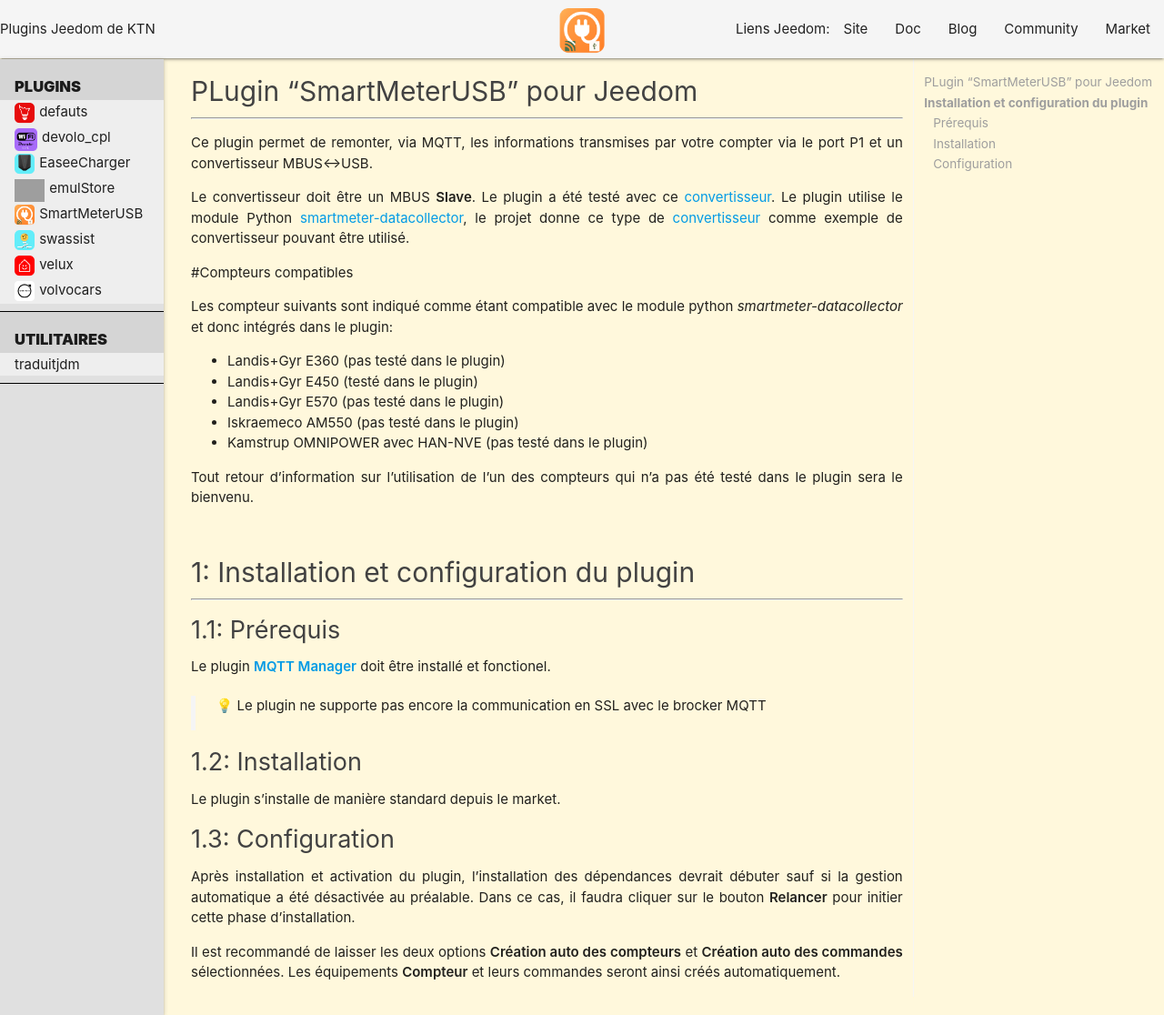
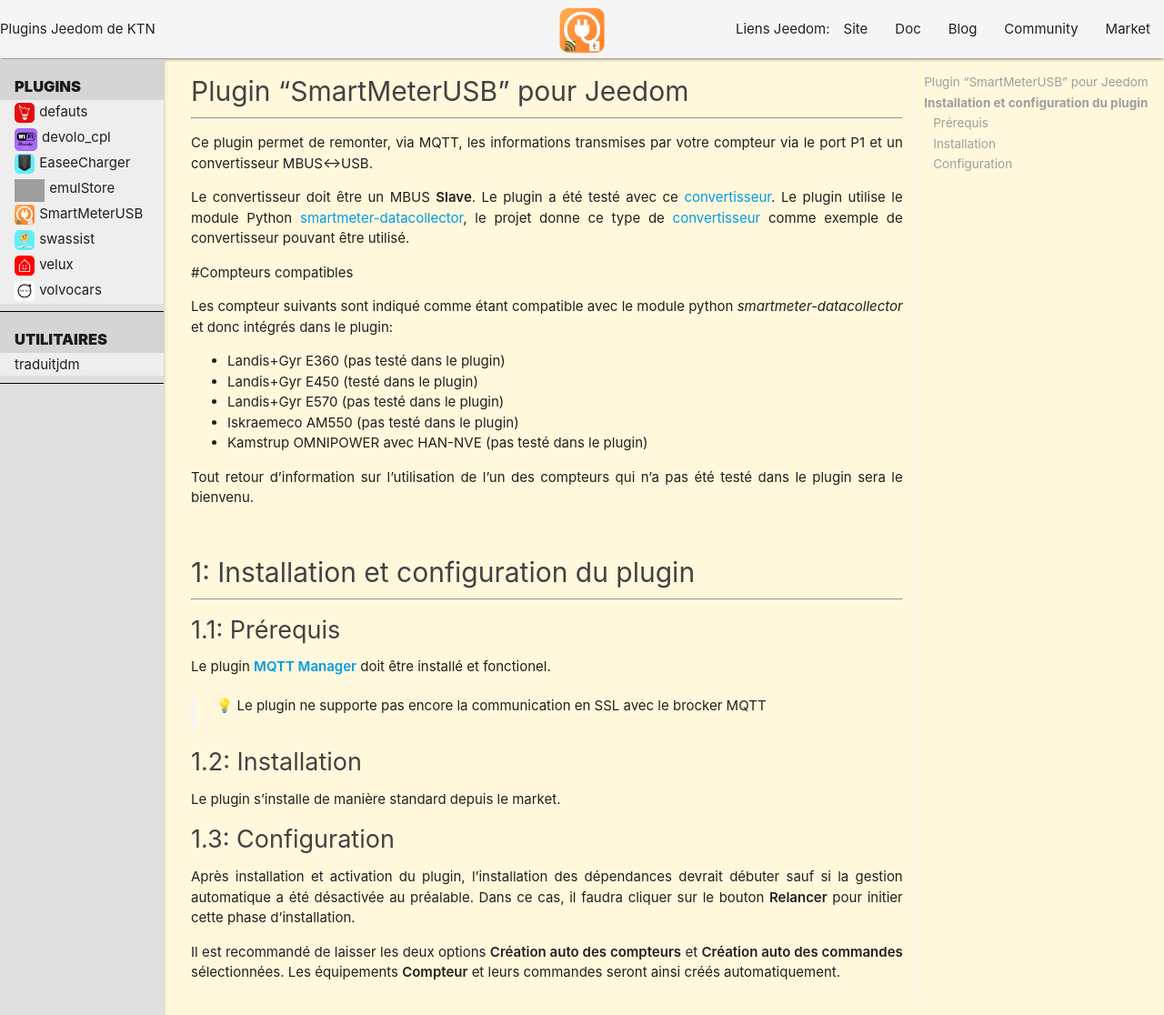
Before and after one commit to ktn001/ktn001.github.io, a Jekyll site: the page built from fr_FR/SmartMeterUSB/index.md, in a window 1280 px wide and 1116 px high. Shown: the whole window at 91% size. Built offline with Jekyll 4.4.1, drawn with Linux system fonts in a browser that asks for light colours; emoji names are drawn with the system emoji font; grey boxes are pictures that could not be loaded.

Commit message:
Update index.md

```diff
--- a/fr_FR/SmartMeterUSB/index.md
+++ b/fr_FR/SmartMeterUSB/index.md
@@ -3,9 +3,9 @@
 title : SmartMeterUSB
 ---
 
-# PLugin "SmartMeterUSB" pour Jeedom
+# Plugin "SmartMeterUSB" pour Jeedom
 
-Ce plugin permet de remonter, via MQTT, les informations transmises par votre compter via le port P1 et un convertisseur MBUS<->USB.
+Ce plugin permet de remonter, via MQTT, les informations transmises par votre compteur via le port P1 et un convertisseur MBUS<->USB.
 
 Le convertisseur doit être un MBUS **Slave**. Le plugin a été testé avec ce [convertisseur](https://fr.aliexpress.com/item/1005006212611801.html?spm=a2g0o.detail.pcDetailTopMoreOtherSeller.2.7aafXfI0XfI0dD&gps-id=pcDetailTopMoreOtherSeller&scm=1007.40050.354490.0&scm_id=1007.40050.354490.0&scm-url=1007.40050.354490.0&pvid=c8572017-9a80-4506-a93f-0c04706d9496&_t=gps-id:pcDetailTopMoreOtherSeller,scm-url:1007.40050.354490.0,pvid:c8572017-9a80-4506-a93f-0c04706d9496,tpp_buckets:668%232846%238107%231934&pdp_npi=4%40dis%21CHF%219.07%217.62%21%21%2110.44%218.77%21%402103871e17243213075876658ecc43%2112000036302876309%21rec%21CH%21748220648%21X&utparam-url=scene%3ApcDetailTopMoreOtherSeller%7Cquery_from%3A).
 Le plugin utilise le module Python [smartmeter-datacollector](https://github.com/scs/smartmeter-datacollector), le projet donne ce type de [convertisseur](https://zeta-eng.ch/produkte/interfaces/zeta-usb-interfaces/m-bus-slave/) comme exemple de convertisseur pouvant être utilisé.
```
